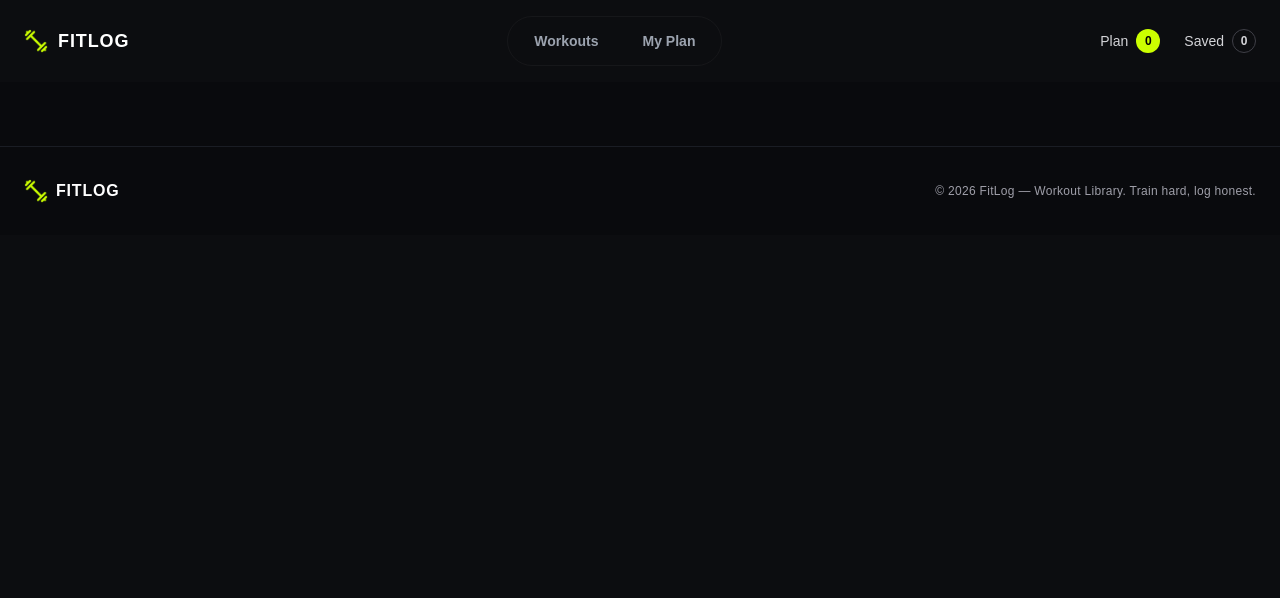
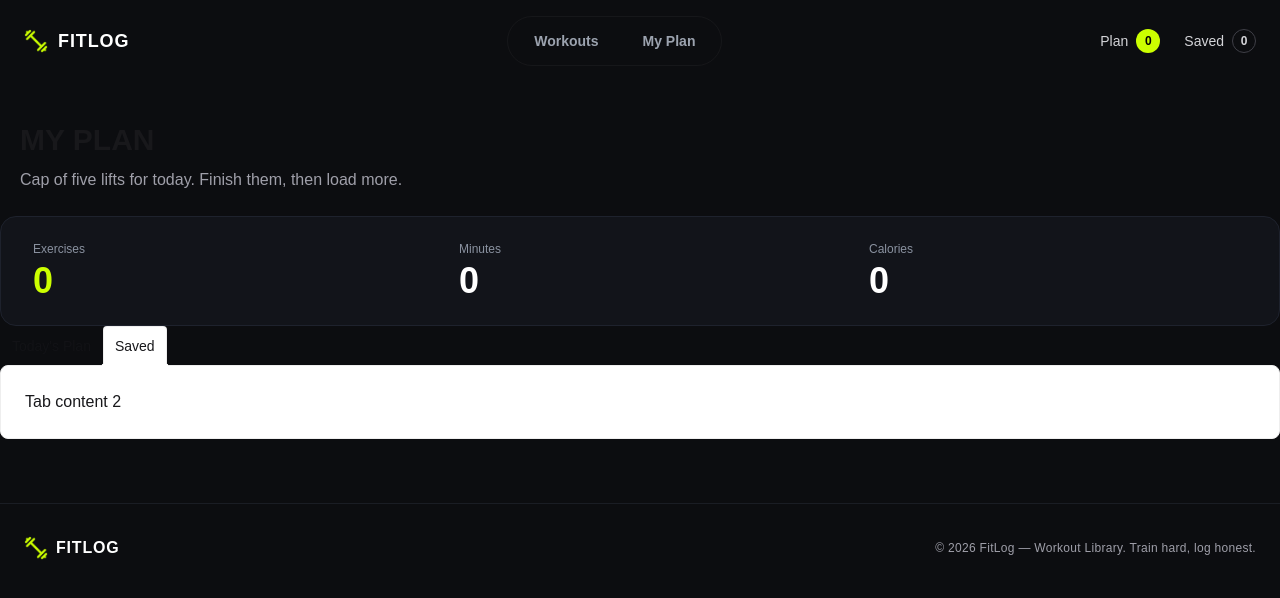
Before and after one commit to hasan-imran-nazir/fitlog-assignment-6, a Next.js app: page /myplan in a window 1280 px wide. Shown: the top 598 px of the page. Built offline with nearby package versions, Linux system fonts and the light colour scheme.

Commit message:
save add btn functionality added

```diff
--- a/package.json
+++ b/package.json
@@ -12,7 +12,8 @@
     "next": "16.3.6",
     "react": "19.2.8",
     "react-dom": "19.2.8",
-    "react-icons": "^5.7.0"
+    "react-icons": "^5.7.0",
+    "react-toastify": "^11.1.0"
   },
   "devDependencies": {
     "@tailwindcss/postcss": "^4",
--- a/src/app/layout.tsx
+++ b/src/app/layout.tsx
@@ -1,9 +1,11 @@
 import type { Metadata } from "next";
 import { Geist, Geist_Mono } from "next/font/google";
 import "./globals.css";
+import "react-toastify/dist/ReactToastify.css";
 import Navbar from "@/components/shared/Navbar";
 import Footer from "@/components/shared/Footer";
 import WorkoutProvider from "@/context/WorkoutProvider";
+import { ToastContainer } from "react-toastify";
 
 const geistSans = Geist({
   variable: "--font-geist-sans",
@@ -32,6 +34,7 @@ export default function RootLayout({ children }: LayoutProps<"/">) {
           <Navbar></Navbar>
           {children}
           <Footer></Footer>
+          <ToastContainer />
         </WorkoutProvider>
       </body>
     </html>
--- a/src/app/myplan/page.tsx
+++ b/src/app/myplan/page.tsx
@@ -1,4 +1,5 @@
 "use client";
+import AddSaveCard from "@/components/myplanpage/AddSaveCard";
 import { workoutContext } from "@/context/WorkoutProvider";
 import { useContext } from "react";
 const Page = () => {
@@ -6,10 +7,76 @@ const Page = () => {
   if (!context) {
     return null;
   }
-  console.log(context.addWorkout)
-  return <div>
+  const totalMinutes = context.addWorkout.reduce(
+    (total, workout) => total + workout.duration,
+    0,
+  );
+  const totalCalories = context.addWorkout.reduce(
+    (total, workout) => total + workout.caloriesBurned,
+    0,
+  );
+  return (
+    <div className="container mx-auto">
+      <div className="flex flex-col ml-5 mt-10">
+        <h2 className="text-3xl font-bold">MY PLAN</h2>
+        <p className="text-zinc-400 mt-2.5">
+          Cap of five lifts for today. Finish them, then load more.
+        </p>
+      </div>
+      <div className="bg-[#12141a] border border-[#1e222d] rounded-2xl p-6 grid grid-cols-3 mt-6">
+        <div className="flex flex-col pl-2">
+          <span className="text-[#8A92A0] text-xs mb-1">Exercises</span>
+          <span className="text-4xl font-extrabold text-[#ccff00]">
+            {context.addWorkout.length}
+          </span>
+        </div>
 
-  </div>;
+        <div className="flex flex-col pl-6">
+          <span className="text-[#8A92A0] text-xs font-medium mb-1">
+            Minutes
+          </span>
+          <span className="text-4xl font-extrabold text-white">
+            {totalMinutes}
+          </span>
+        </div>
+
+        <div className="flex flex-col pl-6">
+          <span className="text-[#8A92A0] text-xs font-medium mb-1">
+            Calories
+          </span>
+          <span className="text-4xl font-extrabold text-white">
+            {totalCalories}
+          </span>
+        </div>
+      </div>
+      <div className="tabs tabs-lift">
+        <input
+          type="radio"
+          name="my_tabs_3"
+          className="tab"
+          aria-label="Today's Plan"
+        />
+        <div className="tab-content bg-base-100 border-base-300 p-6">
+          {
+            context.addWorkout.map((workout) => (
+              <AddSaveCard key={workout.id} workout={workout} />
+            ))
+          }
+        </div>
+
+        <input
+          type="radio"
+          name="my_tabs_3"
+          className="tab"
+          aria-label="Saved"
+          defaultChecked
+        />
+        <div className="tab-content bg-base-100 border-base-300 p-6">
+          Tab content 2
+        </div>
+      </div>
+    </div>
+  );
 };
 
 export default Page;
--- a/src/app/workout/[id]/page.tsx
+++ b/src/app/workout/[id]/page.tsx
@@ -140,6 +140,7 @@ const WorkoutDetailsPage = async ({ params }: IWorkoutDetailsPage) => {
             <AddToday workout={workout} />
 
             <SaveWorkout workout={workout}/>
+
           </div>
         </div>
       </div>
--- /dev/null
+++ b/src/components/myplanpage/AddSaveCard.tsx
@@ -0,0 +1,74 @@
+import { FaXmark } from "react-icons/fa6";
+import { FaCheck } from "react-icons/fa6";
+import { FaRegClock } from "react-icons/fa6";
+import { FaFireFlameCurved } from "react-icons/fa6";
+import { FaRegStar } from "react-icons/fa6";
+import Image from "next/image";
+import Link from "next/link";
+import { IWorkoutTypes } from "@/types/workout.types";
+
+const AddSaveCard = (props: { workout: IWorkoutTypes }) => {
+  const { workout } = props;
+  return (
+    <div className="bg-[#12141a] border border-[#1e222d] rounded-2xl p-4 flex items-center justify-between gap-4">
+      <div className="flex items-center gap-4">
+        <div className="relative w-32 h-20 rounded-xl overflow-hidden shrink-0">
+          <Image
+            src={workout.image}
+            alt={workout.name}
+            fill
+            className="object-cover"
+          />
+        </div>
+
+        <div className="space-y-1">
+          <h3 className="text-white font-extrabold text-lg uppercase tracking-tight">
+            {workout.name}
+          </h3>
+          <p className="text-zinc-400 text-xs">
+            {Array.isArray(workout.equipment)
+              ? workout.equipment.join(", ")
+              : workout.equipment}
+          </p>
+
+          <div className="flex items-center gap-3 text-xs text-zinc-400 pt-1">
+            <div className="flex items-center gap-1">
+              <FaRegClock />
+              <span>{workout.duration} min</span>
+            </div>
+            <div className="flex items-center gap-1 text-[#ccff00]">
+              <FaFireFlameCurved />
+              <span className="text-zinc-400">
+                {workout.caloriesBurned} kcal
+              </span>
+            </div>
+            <div className="flex items-center gap-1 text-[#ccff00]">
+              <FaRegStar />
+              <span className="text-zinc-400">{workout.rating}</span>
+            </div>
+          </div>
+        </div>
+      </div>
+
+      <div className="flex items-center gap-3">
+        <Link
+          href={`/workout/${workout.id}`}
+          className="border border-zinc-700/80 hover:border-zinc-500 text-white text-xs font-medium px-4 py-2.5 rounded-full transition-colors"
+        >
+          View Details
+        </Link>
+
+        <button className="flex items-center gap-1.5 bg-[#ccff00] hover:bg-[#b8e600] text-black text-xs font-bold px-4 py-2.5 rounded-full transition-colors cursor-pointer">
+          <FaCheck className="text-sm" />
+          <span>Mark as Done</span>
+        </button>
+
+        <button className="text-zinc-500 hover:text-white p-2 transition-colors cursor-pointer ml-1">
+          <FaXmark className="text-base" />
+        </button>
+      </div>
+    </div>
+  );
+};
+
+export default AddSaveCard;
--- a/src/components/shared/Footer.tsx
+++ b/src/components/shared/Footer.tsx
@@ -2,9 +2,9 @@ import Image from "next/image";
 import logo from "@/assets/logo.png";
 const Footer = () => {
   return (
-    <div className="bg-[#090A0D]">
+    <div>
       <footer className="container mx-auto w-full border-t border-[#1A1D24] py-8 px-6 mt-16">
-        <div className="max-w-7xl mx-auto flex flex-col md:flex-row items-center justify-between gap-4">
+        <div className="flex flex-col md:flex-row items-center justify-between gap-4">
           <div className="flex items-center gap-2">
             <Image src={logo} alt="Footer Logo" className="w-6 h-6" />
             <span className="text-white font-extrabold tracking-wider text-base uppercase">
--- a/src/components/shared/Navbar.tsx
+++ b/src/components/shared/Navbar.tsx
@@ -5,14 +5,16 @@ const Navbar = () => {
   return (
     <div className="bg-[#0C0D10]">
       <header className="w-full px-6 py-4 flex items-center justify-between container mx-auto">
+        <Link href="/">
           <div className="flex items-center gap-2.5">
             <Image src={logo} alt="Logo" className="w-6 h-6" />
             <span className="font-extrabold text-lg tracking-wider text-white">
               FITLOG
             </span>
           </div>
+        </Link>
         <div className="flex items-center gap-1 p-1.5 rounded-full border border-zinc-800/40">
-          <Link href="#">
+          <Link href="/">
             <button className="rounded-full px-5 py-2 text-sm font-semibold text-[#9CA3AF] cursor-pointer">
               Workouts
             </button>
--- a/src/components/shared/workoutDetails/SaveWorkout.tsx
+++ b/src/components/shared/workoutDetails/SaveWorkout.tsx
@@ -3,6 +3,7 @@ import { workoutContext } from "@/context/WorkoutProvider";
 import { IWorkoutTypes } from "@/types/workout.types";
 import { useContext } from "react";
 import { FaRegBookmark } from "react-icons/fa";
+import { Slide, toast } from "react-toastify";
 interface AddTodayProps {
   workout: IWorkoutTypes;
 }
@@ -17,7 +18,29 @@ const SaveWorkout = (props: AddTodayProps) => {
 
     if (!isAlreadySave) {
       context.setSaveWorkout([...context.saveWorkout, props.workout]);
-      alert(`You have saved ${props.workout.name}`);
+      toast.info(`You have Saved ${props.workout.name}`, {
+        position: "top-right",
+        autoClose: 5000,
+        hideProgressBar: false,
+        closeOnClick: false,
+        pauseOnHover: true,
+        draggable: true,
+        progress: undefined,
+        theme: "light",
+        transition: Slide,
+      });
+    } else {
+      toast.error(`You have already saved ${props.workout.name}`, {
+        position: "top-right",
+        autoClose: 5000,
+        hideProgressBar: false,
+        closeOnClick: false,
+        pauseOnHover: true,
+        draggable: true,
+        progress: undefined,
+        theme: "light",
+        transition: Slide,
+      });
     }
   };
   return (
```
Also changed, not shown: src/components/shared/workoutDetails/AddToday.tsx (+25 -2 lines), 1 other file (tests, documents, lock files or other folders). Lines whose indentation alone changed are shown as unchanged.
